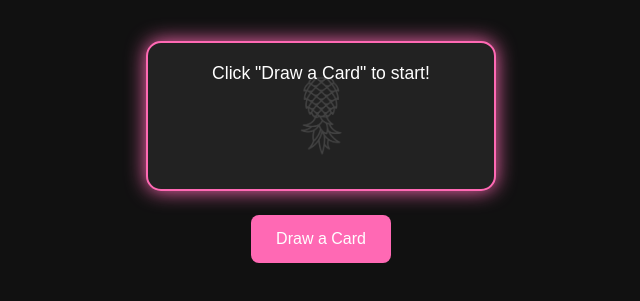
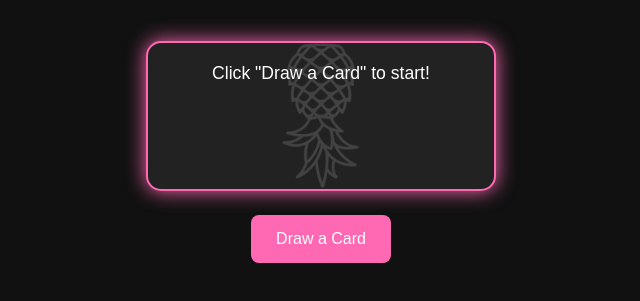
Before and after one commit to PNPLVibes/The_PNPL_Game, a plain HTML site: page index.html in a window 1280 px wide. Shown: the part 79-380 px from the top of the page, without its empty margins (319-959 px from the left). Drawn offline with Linux system fonts and the light colour scheme.

Commit message:
Update index.html

```diff
--- a/index.html
+++ b/index.html
@@ -28,7 +28,7 @@
       padding: 20px;
       margin-top: 20px;
       width: 90%;         /* responsive width */
-      max-width: 350px;   /* doesn't grow too wide on large screens */
+      max-width: 350px;   /* max width on large screens */
       min-height: 150px;
       font-size: 1.1rem;
       box-shadow: 0 0 20px hotpink;
@@ -37,17 +37,19 @@
       box-sizing: border-box;
     }
 
-    /* Watermark centered and scalable behind text inside card */
+    /* Watermark centered behind text inside card */
     .card::before {
       content: "";
       position: absolute;
       top: 50%;
       left: 50%;
-      width: 80%;          /* scale relative to card size */
+      width: 80%;
       height: 80%;
+      min-width: 220px;   /* ensure good visibility on small screens */
+      min-height: 220px;
       background: url('https://raw.githubusercontent.com/PNPLVibes/The_PNPL_Game/main/pnpl-bg.png') center center no-repeat;
       background-size: contain;
-      opacity: 0.15;       /* less transparent */
+      opacity: 0.15;
       transform: translate(-50%, -50%);
       pointer-events: none;
       z-index: 0;
@@ -77,7 +79,7 @@
       background: deeppink;
     }
 
-    /* Adjust font sizes and padding on small screens */
+    /* Adjust font sizes and padding on very small screens */
     @media (max-width: 400px) {
       h1 {
         font-size: 1.5rem;
```
